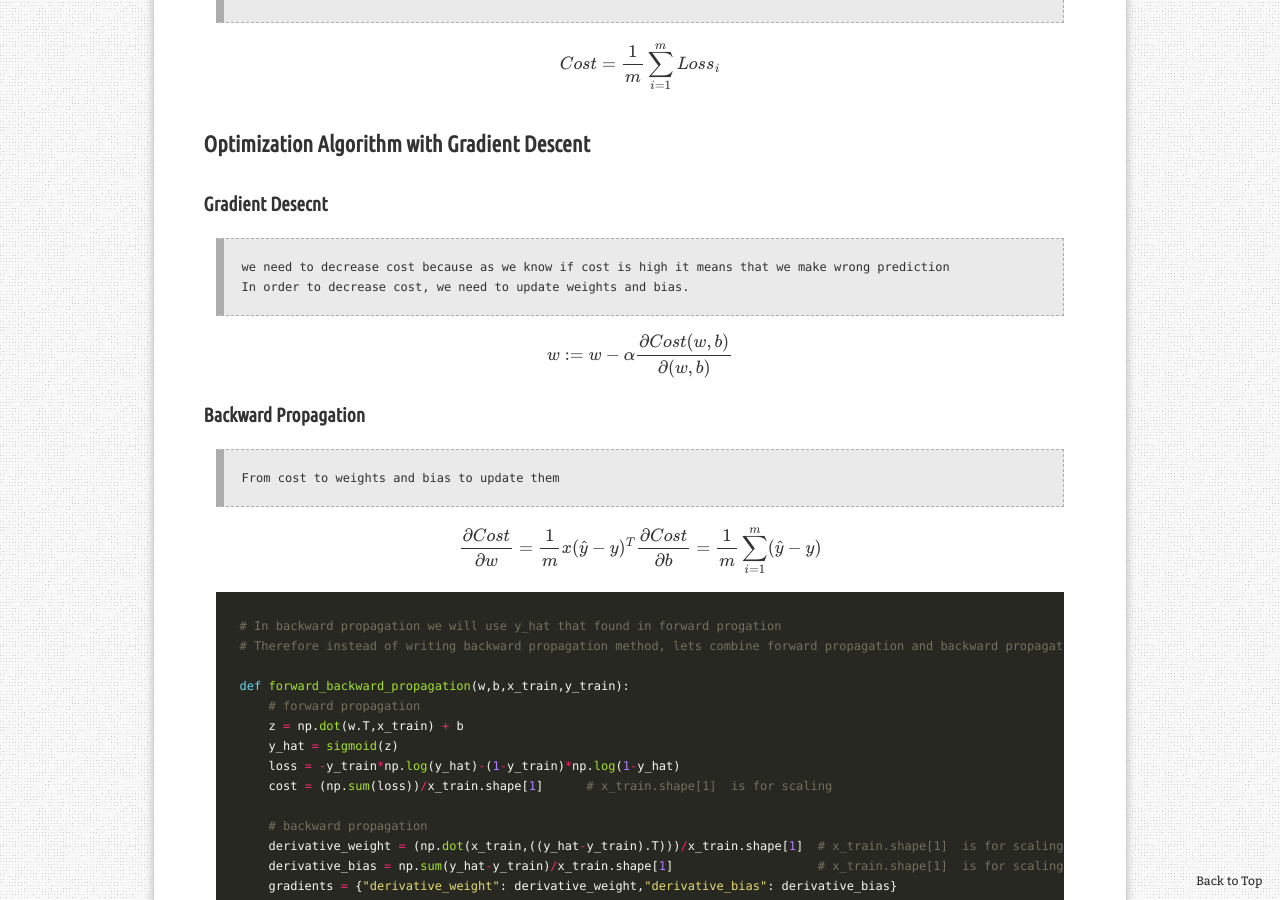
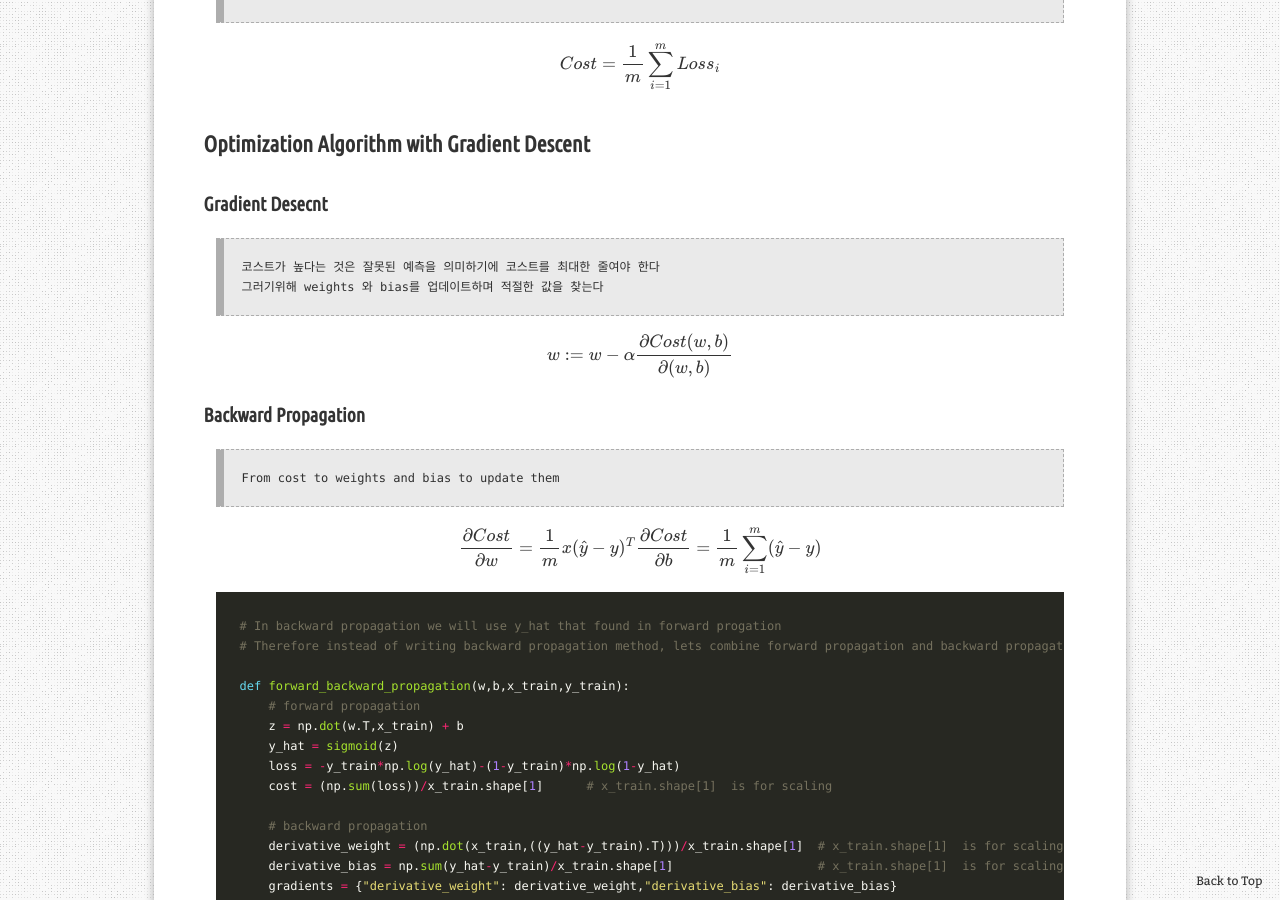
Before and after one commit to aristohyun/aristohyun.github.io, a Jekyll site: the page built from _posts/2021-08-08-Logistic-Regression.md, in a window 1280 px wide and 900 px high, scrolled down 4754 px. Built offline with Jekyll 4.4.1, drawn with Linux system fonts in a browser that asks for light colours; formulas are drawn with MathJax 3; comment, search, counter and statistics services are not loaded.

Commit message:
Update 2021-08-08-Logistic-Regression.md

```diff
--- a/_posts/2021-08-08-Logistic-Regression.md
+++ b/_posts/2021-08-08-Logistic-Regression.md
@@ -146,8 +146,8 @@ Cost = \frac{1}{m} \sum \limits_ {i=1}^{m} Loss_ i
 
 ### Gradient Desecnt
 
-> we need to decrease cost because as we know if cost is high it means that we make wrong prediction
-> In order to decrease cost, we need to update weights and bias.
+> 코스트가 높다는 것은 잘못된 예측을 의미하기에 코스트를 최대한 줄여야 한다
+> 그러기위해 weights 와 bias를 업데이트하며 적절한 값을 찾는다
 
 @
 w := w - \alpha \frac {\partial Cost(w,b)}{\partial (w,b)}
```
